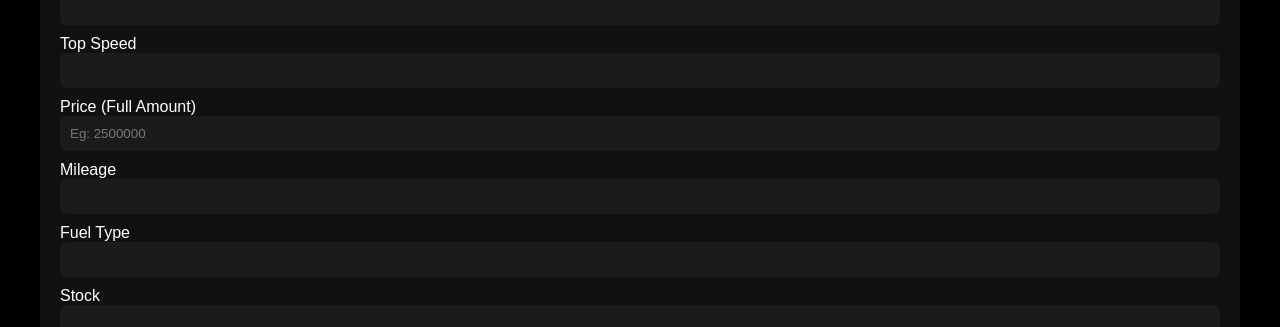
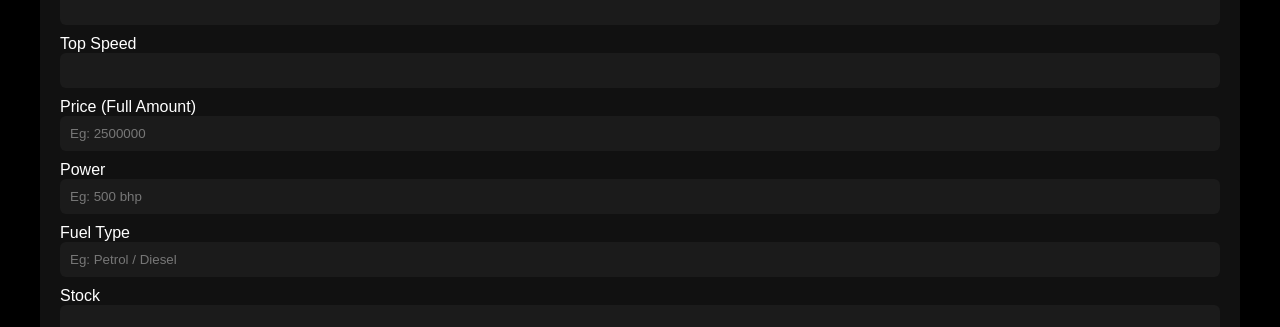
Before and after one commit to Mani9585/Elite-Cars, a React (Create React App) app: page /admin in a window 1280 px wide. Shown: the part 831-1158 px from the top of the page. Built offline with nearby package versions, Linux system fonts and the light colour scheme; no server answers; sample sign-in values are in the browser's storage.

Commit message:
Changed Power

```diff
--- a/src/components/Catalogue.jsx
+++ b/src/components/Catalogue.jsx
@@ -1,5 +1,6 @@
 import { useEffect, useState } from "react";
-import { FaTachometerAlt, FaGasPump, FaRoad, FaRupeeSign, FaUsers } from "react-icons/fa";
+import { FaTachometerAlt, FaGasPump, FaRupeeSign, FaUsers } from "react-icons/fa";
+import { PiEngineBold } from "react-icons/pi";
 import PreBookModal from "./PreBookModal";
 import "./Catalogue.css";
 
@@ -110,7 +111,7 @@ export default function Catalogue() {
 
               <div className="specs">
                 <span><FaTachometerAlt /> {car.topSpeed || "Nil"}</span>
-                <span><FaRoad /> {car.mileage || "Nil"}</span>
+                <span><PiEngineBold /> {car.power || "Nil"}</span>
                 <span><FaGasPump /> {car.fuelType || "Nil"}</span>
                 <span><FaUsers /> {car.seating || "—"} Seater</span>
 
--- a/src/pages/Admin.jsx
+++ b/src/pages/Admin.jsx
@@ -18,7 +18,7 @@ export default function Admin() {
     image: "",
     topSpeed: "",
     price: "",
-    mileage: "",
+    power: "",
     fuelType: "",
     stock: "",
     sale: "",
@@ -80,7 +80,7 @@ export default function Admin() {
       image: "",
       topSpeed: "",
       price: "",
-      mileage: "",
+      power: "",
       fuelType: "",
       stock: "",
       sale: "",
@@ -258,8 +258,9 @@ export default function Admin() {
           }
         />
 
-        <label>Mileage</label>
+        <label>Power</label>
         <input
+          placeholder="Eg: 500 bhp"
           value={newCar.mileage}
           onChange={(e) =>
             setNewCar({ ...newCar, mileage: e.target.value })
@@ -268,6 +269,7 @@ export default function Admin() {
 
         <label>Fuel Type</label>
         <input
+          placeholder="Eg: Petrol / Diesel"
           value={newCar.fuelType}
           onChange={(e) =>
             setNewCar({ ...newCar, fuelType: e.target.value })
--- a/src/pages/EditCarModal.jsx
+++ b/src/pages/EditCarModal.jsx
@@ -11,7 +11,7 @@ export default function EditCarModal({ car, onClose, onUpdated }) {
     category: car.category,
     topSpeed: car.topSpeed,
     price: car.price,        // ✅ numeric
-    mileage: car.mileage,
+    power: car.power,
     fuelType: car.fuelType,
     stock: car.stock,
     sale: car.sale || 0,
@@ -97,12 +97,12 @@ export default function EditCarModal({ car, onClose, onUpdated }) {
         />
 
         {/* MILEAGE */}
-        <label>Mileage</label>
+        <label>Power</label>
         <input
           type="text"
-          value={form.mileage}
+          value={form.power}
           onChange={(e) =>
-            setForm({ ...form, mileage: e.target.value })
+            setForm({ ...form, power: e.target.value })
           }
         />
 
```
Also changed, not shown: 1 other file (tests, documents, lock files or other folders).
